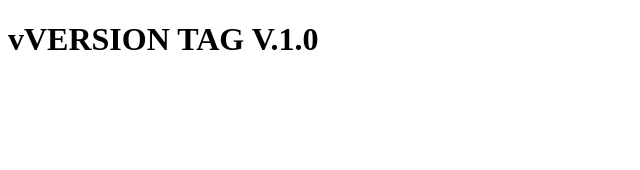
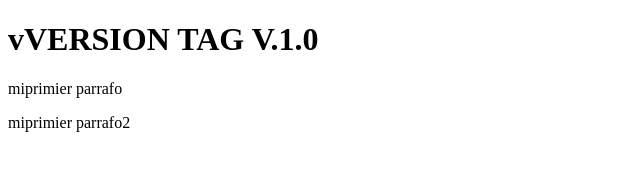
Before and after one commit to JoanNarvaez/Repositario-C22, a plain HTML site: page index.html in a window 1280 px wide. Shown: the whole page, without its empty margins (0-640 px from the left). Drawn offline with Linux system fonts and the light colour scheme.

Commit message:
mi primer parrfo

```diff
--- a/index.html
+++ b/index.html
@@ -7,5 +7,7 @@
 </head>
 <body>
     <h1>vVERSION TAG V.1.0</h1>
+    <p>miprimier parrafo</p>
+    <p>miprimier parrafo2</p>
 </body>
 </html>
```
